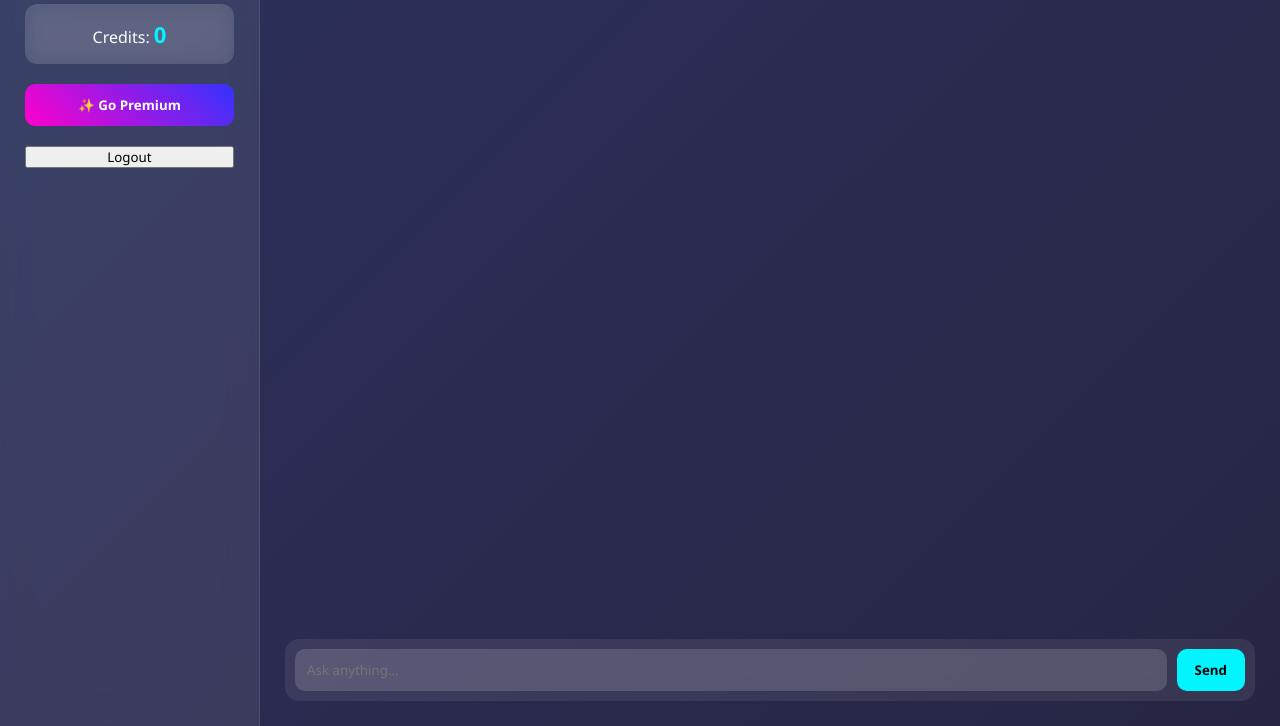
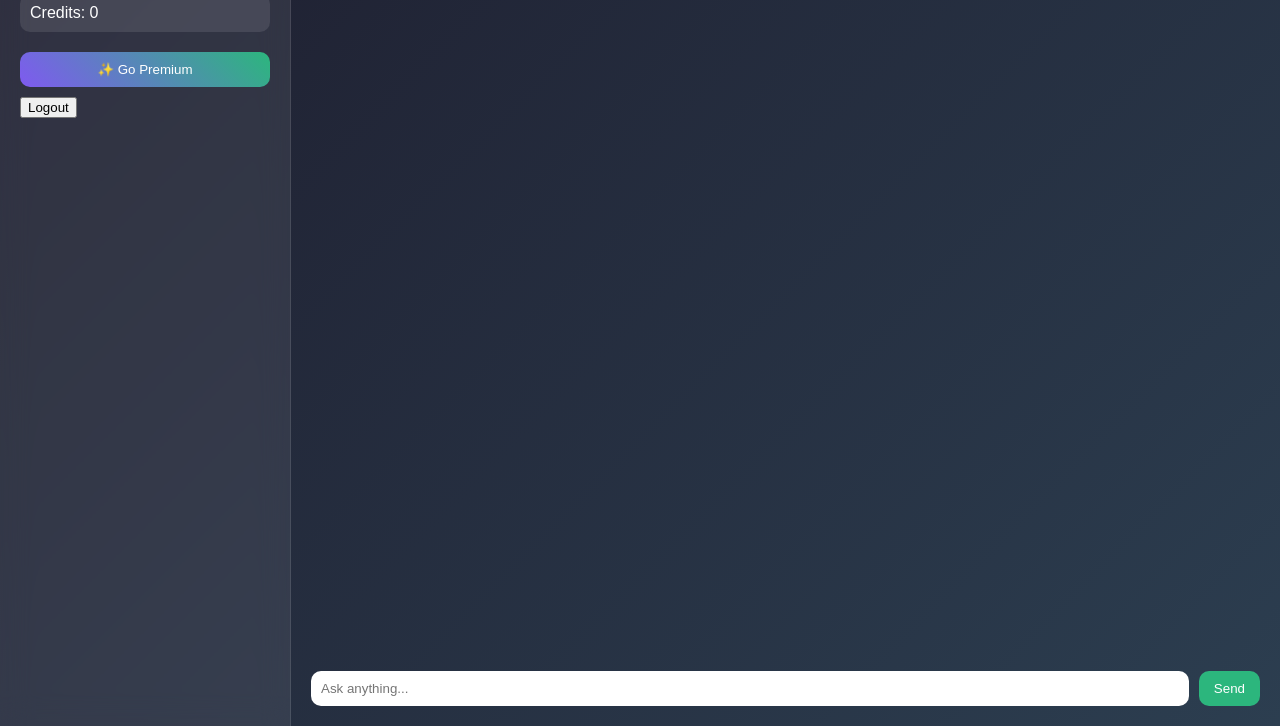
Before and after one commit to buildwithzratham/studyforge-backend, a website: page public/chat.html in a window 1280 px wide. Shown: the part 74-800 px from the top of the page. Drawn offline with Linux system fonts and the light colour scheme; no server answers; sample sign-in values are in the browser's storage.

Commit message:
style.css

```diff
--- a/public/style.css
+++ b/public/style.css
@@ -1,168 +1,99 @@
-/* RESET */
-* {
+body {
   margin: 0;
-  padding: 0;
-  box-sizing: border-box;
-  font-family: 'Segoe UI', sans-serif;
+  font-family: Arial, sans-serif;
+  background: linear-gradient(135deg, #1e1e2f, #2c3e50);
+  color: white;
+  overflow: hidden;
 }
 
-/* Animated Background */
-body {
-  height: 100vh;
-  background: linear-gradient(-45deg, #1e1e2f, #2c2c54, #1f4068, #16213e);
-  background-size: 400% 400%;
-  animation: gradientBG 15s ease infinite;
-  display: flex;
-}
-
-@keyframes gradientBG {
-  0% { background-position: 0% 50%; }
-  50% { background-position: 100% 50%; }
-  100% { background-position: 0% 50%; }
-}
-
-/* Layout */
 .app {
   display: flex;
-  width: 100%;
-  height: 100%;
+  height: 100vh;
 }
 
 /* SIDEBAR */
+
 .sidebar {
-  width: 260px;
-  padding: 25px;
+  width: 250px;
+  padding: 20px;
+  background: rgba(255,255,255,0.08);
   backdrop-filter: blur(15px);
-  background: rgba(255, 255, 255, 0.08);
-  border-right: 1px solid rgba(255, 255, 255, 0.1);
-  display: flex;
-  flex-direction: column;
-  gap: 20px;
+  border-right: 1px solid rgba(255,255,255,0.1);
 }
 
-.logo {
-  font-size: 22px;
-  font-weight: bold;
-  color: white;
+.sidebar h2 {
+  margin-top: 0;
 }
 
 .credits-box {
-  padding: 15px;
-  border-radius: 12px;
-  backdrop-filter: blur(10px);
-  background: rgba(255, 255, 255, 0.12);
-  color: white;
-  text-align: center;
+  margin: 20px 0;
+  padding: 10px;
+  background: rgba(255,255,255,0.1);
+  border-radius: 10px;
 }
 
-#credits {
-  font-size: 22px;
-  font-weight: bold;
-  color: #00f5ff;
-}
-
-/* Premium Button */
 .premium-btn {
-  padding: 12px;
+  width: 100%;
+  padding: 10px;
+  margin-bottom: 10px;
   border: none;
   border-radius: 10px;
-  background: linear-gradient(45deg, #ff00cc, #3333ff);
+  background: linear-gradient(45deg, #7f5af0, #2cb67d);
   color: white;
   cursor: pointer;
-  font-weight: bold;
-  transition: 0.3s;
-}
-
-.premium-btn:hover {
-  transform: scale(1.05);
-  box-shadow: 0 0 20px rgba(255, 0, 204, 0.6);
-}
-
-.logout-btn {
-  padding: 10px;
-  border-radius: 10px;
-  border: none;
-  cursor: pointer;
-  background: rgba(255,255,255,0.1);
-  color: white;
 }
 
 /* CHAT AREA */
+
 .chat-area {
   flex: 1;
   display: flex;
   flex-direction: column;
-  padding: 25px;
+  padding: 20px;
 }
 
 .messages {
   flex: 1;
   overflow-y: auto;
-  display: flex;
-  flex-direction: column;
-  gap: 15px;
   padding-right: 10px;
 }
 
-/* Messages */
 .message {
-  max-width: 65%;
-  padding: 12px 18px;
-  border-radius: 18px;
-  backdrop-filter: blur(10px);
-  background: rgba(255,255,255,0.1);
-  color: white;
-  animation: fadeIn 0.3s ease;
+  max-width: 70%;
+  padding: 10px 15px;
+  margin-bottom: 10px;
+  border-radius: 15px;
 }
 
 .user {
+  background: #2563eb;
   align-self: flex-end;
-  background: linear-gradient(45deg, #3a86ff, #4361ee);
 }
 
 .assistant {
+  background: rgba(255,255,255,0.1);
   align-self: flex-start;
-  background: rgba(255,255,255,0.15);
 }
 
-@keyframes fadeIn {
-  from { opacity: 0; transform: translateY(5px); }
-  to { opacity: 1; transform: translateY(0); }
-}
+/* INPUT */
 
-/* INPUT AREA */
 .input-box {
   display: flex;
-  margin-top: 15px;
-  backdrop-filter: blur(10px);
-  background: rgba(255,255,255,0.08);
-  padding: 10px;
-  border-radius: 14px;
+  gap: 10px;
 }
 
 .input-box input {
   flex: 1;
-  padding: 12px;
+  padding: 10px;
+  border-radius: 10px;
   border: none;
-  border-radius: 10px;
-  background: rgba(255,255,255,0.15);
-  color: white;
-  outline: none;
 }
 
 .input-box button {
-  margin-left: 10px;
-  padding: 12px 18px;
+  padding: 10px 15px;
   border-radius: 10px;
   border: none;
-  background: #00f5ff;
+  background: #2cb67d;
+  color: white;
   cursor: pointer;
-  font-weight: bold;
 }
-
-/* Mobile Responsive */
-@media (max-width: 768px) {
-  .sidebar {
-    display: none;
-  }
-}
```
